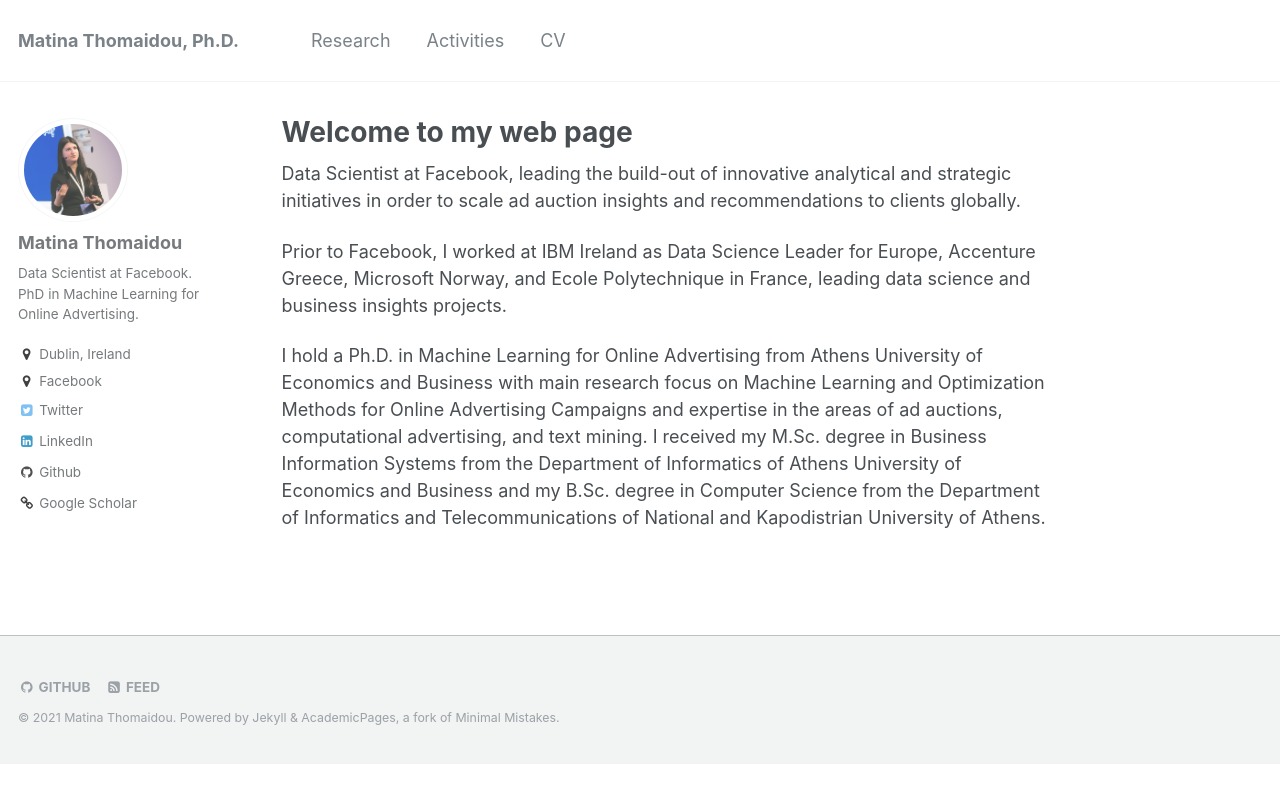
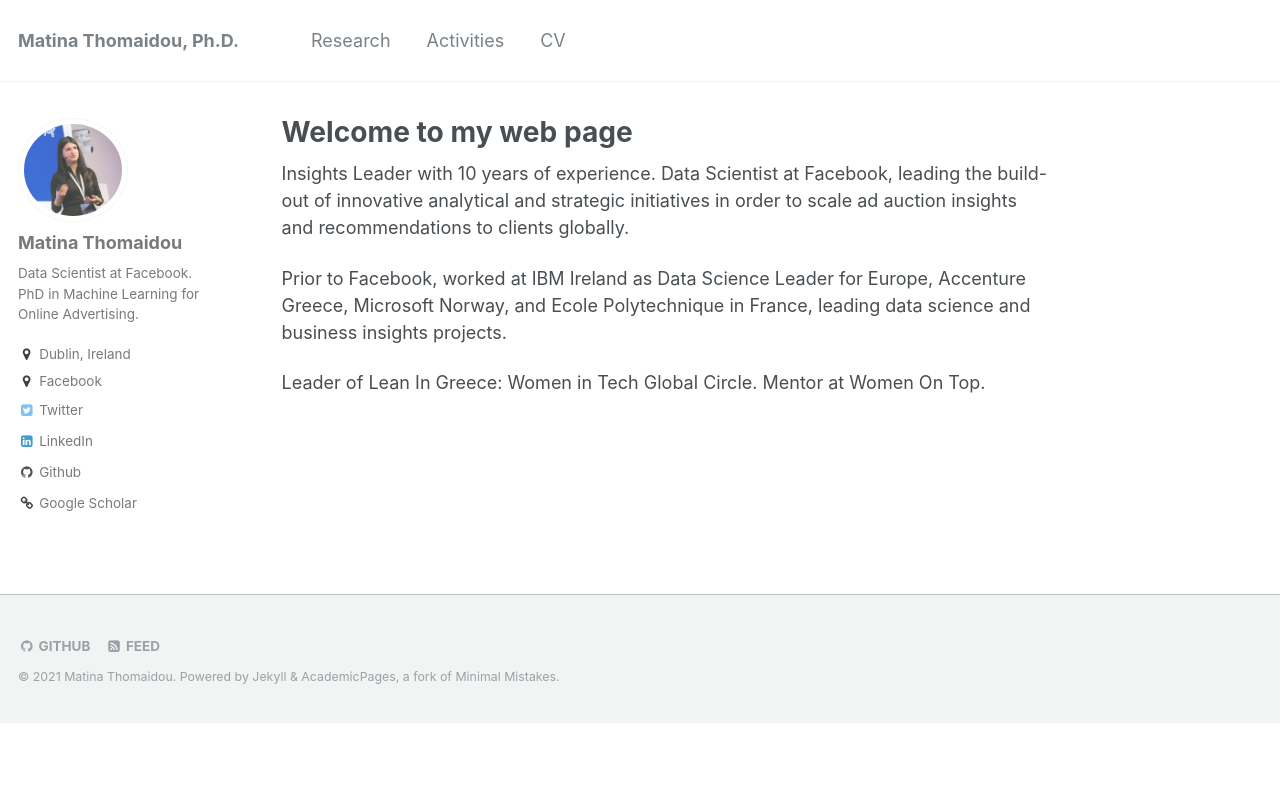
Before and after one commit to matinathomaidou/matinathomaidou.github.io, a Jekyll site: the page built from _pages/about.md, in a window 1280 px wide. Shown: the top 803 px of the page. Built offline with Jekyll 4.4.1, drawn with Linux system fonts in a browser that asks for light colours.

Commit message:
lean in update about
lean in update about

```diff
--- a/_pages/about.md
+++ b/_pages/about.md
@@ -8,8 +8,8 @@ redirect_from:
   - /about.html
 ---
 
-Data Scientist at Facebook, leading the build-out of innovative analytical and strategic initiatives in order to scale ad auction insights and recommendations to clients globally.
+Insights Leader with 10 years of experience. Data Scientist at Facebook, leading the build-out of innovative analytical and strategic initiatives in order to scale ad auction insights and recommendations to clients globally.
 
-Prior to Facebook, I worked at IBM Ireland as Data Science Leader for Europe, Accenture Greece, Microsoft Norway, and Ecole Polytechnique in France, leading data science and business insights projects.
+Prior to Facebook, worked at IBM Ireland as Data Science Leader for Europe, Accenture Greece, Microsoft Norway, and Ecole Polytechnique in France, leading data science and business insights projects.
 
-I hold a Ph.D. in Machine Learning for Online Advertising from Athens University of Economics and Business with main research focus on Machine Learning and Optimization Methods for Online Advertising Campaigns and expertise in the areas of ad auctions, computational advertising, and text mining. I received my M.Sc. degree in Business Information Systems from the Department of Informatics of Athens University of Economics and Business and my B.Sc. degree in Computer Science from the Department of Informatics and Telecommunications of National and Kapodistrian University of Athens.
+Leader of Lean In Greece: Women in Tech Global Circle. Mentor at Women On Top.
```
